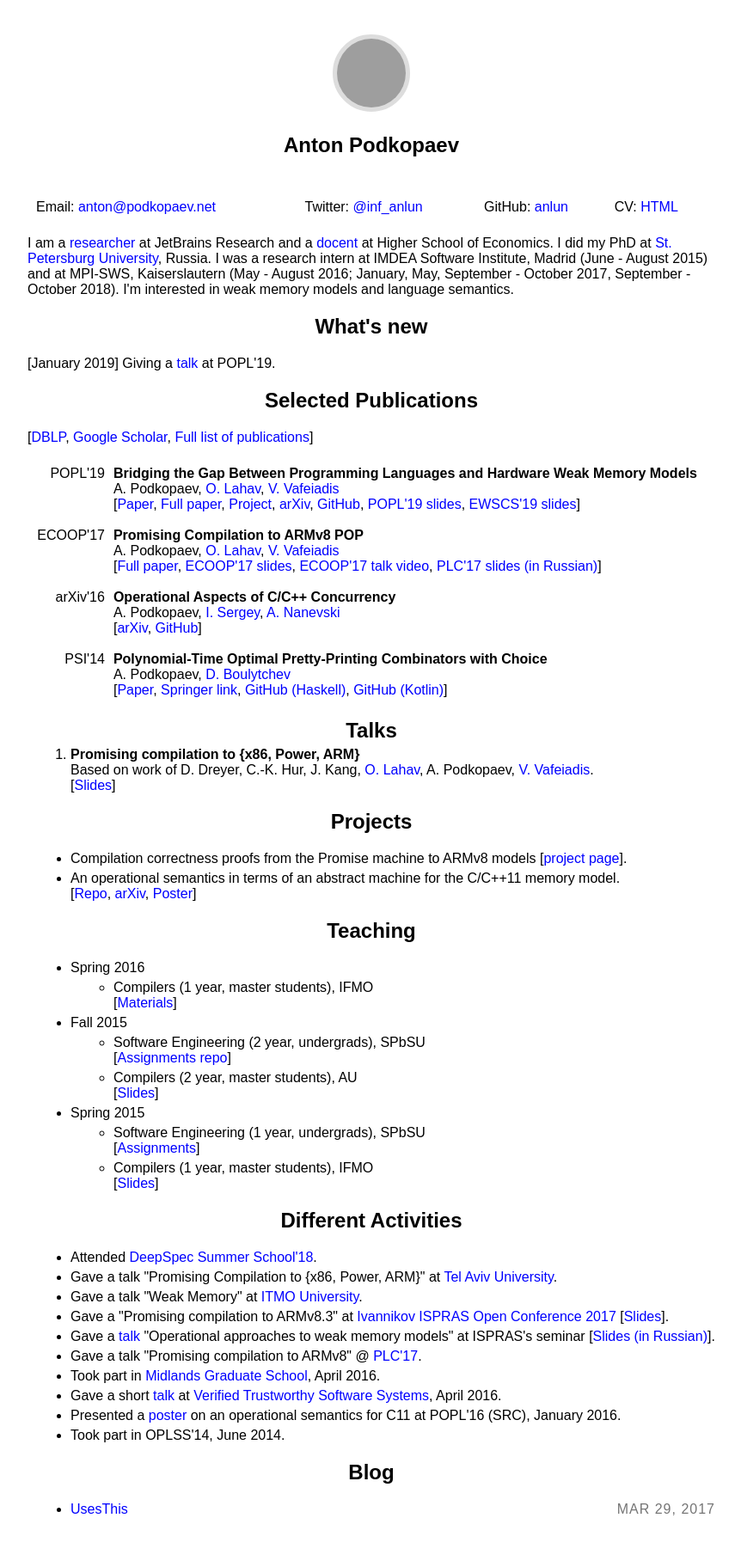
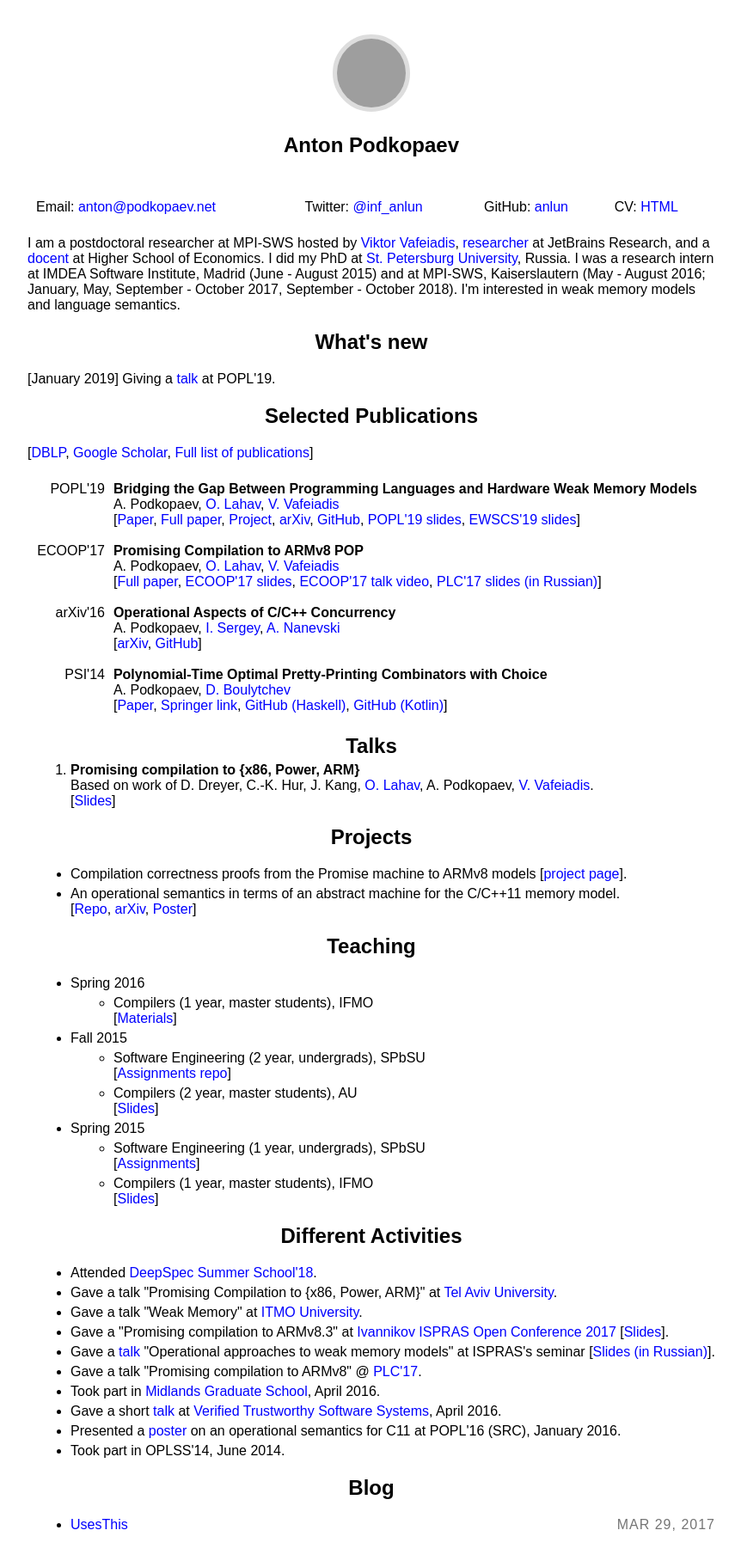
Before and after one commit to anlun/anlun.github.io, a Jekyll site: the page built from index.html, in a window 1280 px wide. Shown: the whole page at 86% size, without its empty margins (208-1070 px from the left). Built offline with Jekyll 4.4.1, drawn with Linux system fonts in a browser that asks for light colours; some web fonts are replaced; grey boxes are pictures that could not be loaded.

Commit message:
added postdoc information

```diff
--- a/index.html
+++ b/index.html
@@ -36,7 +36,9 @@ Podkopaev.emailme = function (text) {
 
 
 <section>
-I am a <a href="https://research.jetbrains.org/researchers/anton">researcher</a> at JetBrains Research and a <a href="https://www.hse.ru/en/org/persons/228842652">docent</a> at Higher School of Economics.
+I am a postdoctoral researcher at MPI-SWS hosted by <a href="https://people.mpi-sws.org/~viktor/">Viktor Vafeiadis</a>,
+<a href="https://research.jetbrains.org/researchers/anton">researcher</a> at JetBrains Research, and
+a <a href="https://www.hse.ru/en/org/persons/228842652">docent</a> at Higher School of Economics.
 I did my PhD at <a href="http://english.spbu.ru/">St. Petersburg University</a>, Russia.
 I was a research intern at IMDEA Software Institute, Madrid (June - August 2015) and
 at MPI-SWS, Kaiserslautern (May - August 2016; January, May, September - October 2017, September - October 2018).
```
Also changed, not shown: cv.md (+1 -0 lines).
